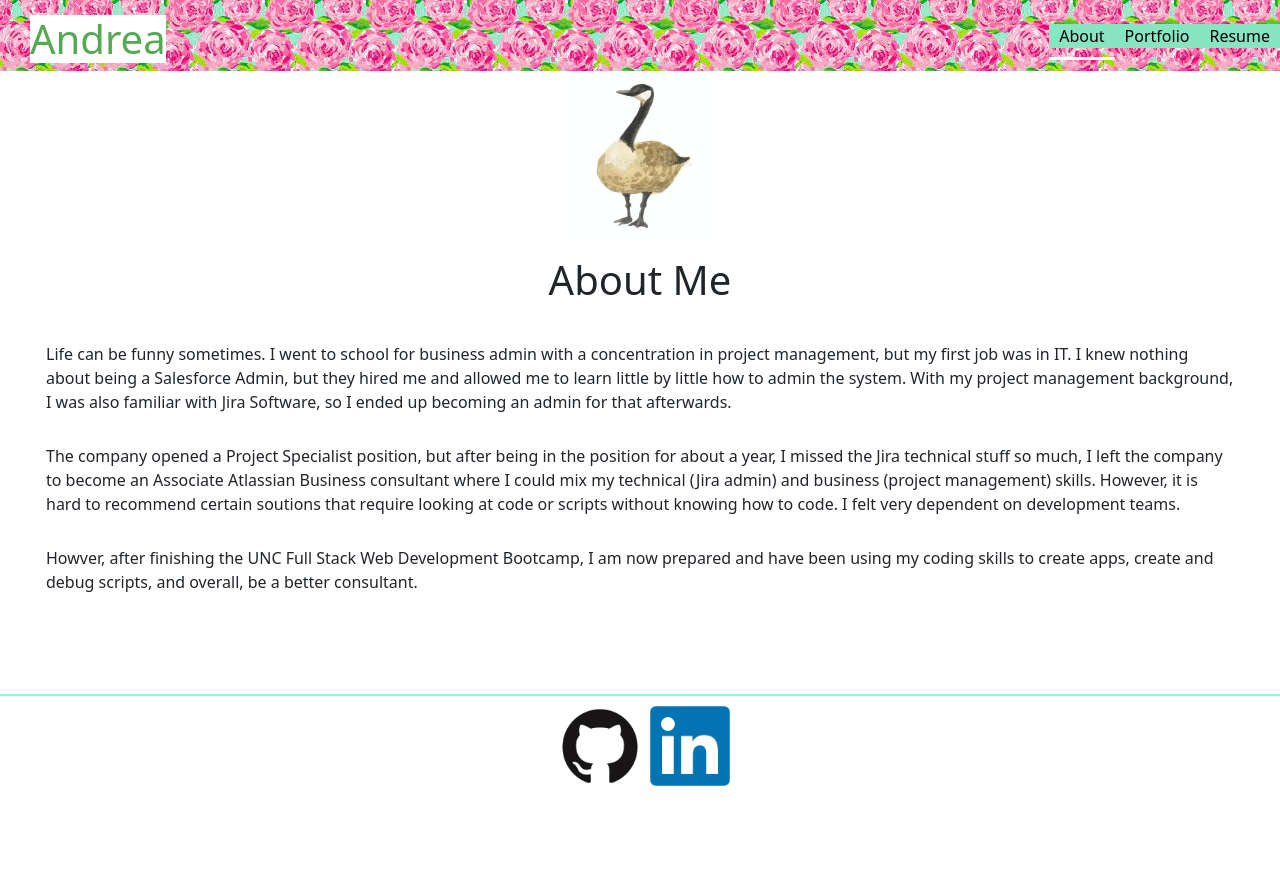
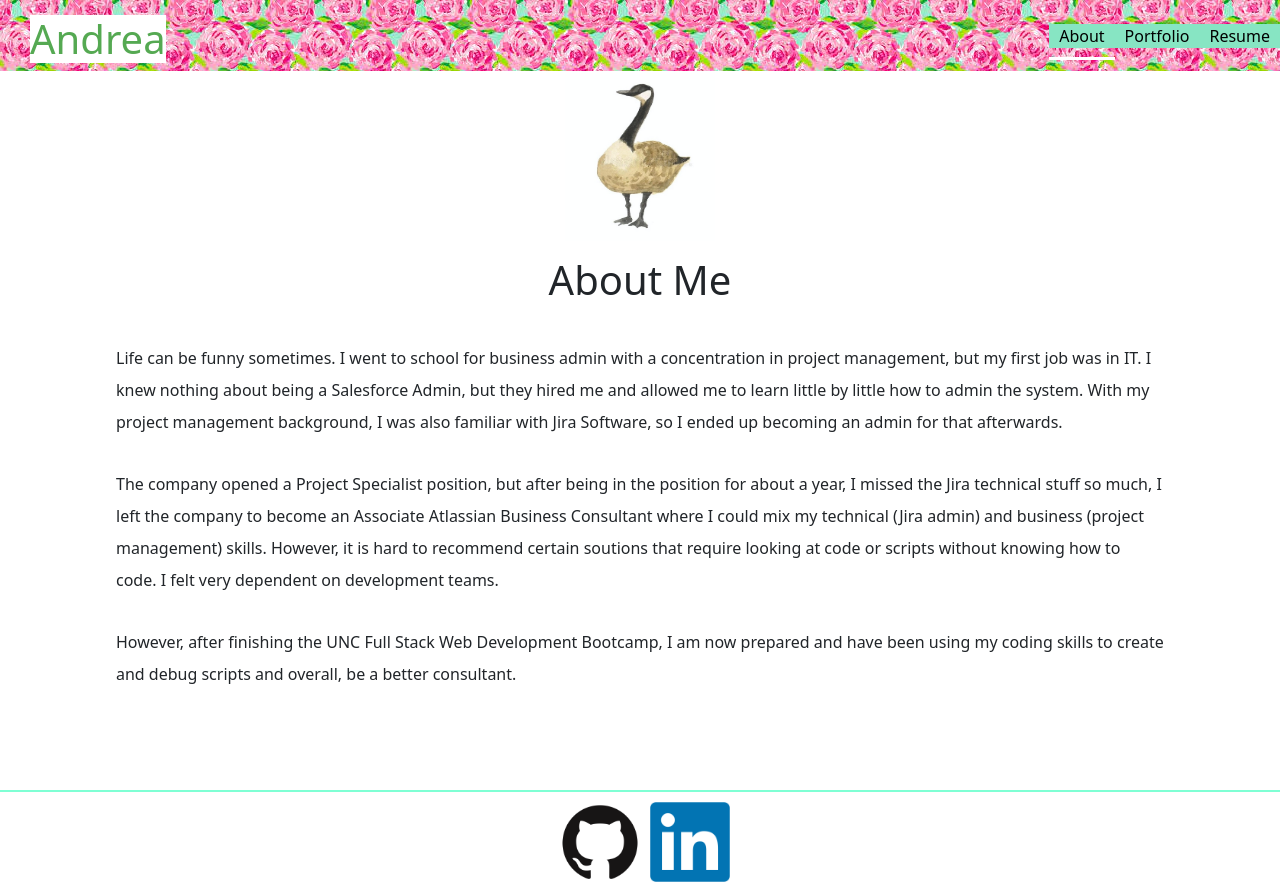
Before and after one commit to anicrob/anicrob-portfolio, a React (Vite) app: page / in a window 1280 px wide. Before the commit the page ends 800 px from the top, so only its background shows below. Built offline with nearby package versions, Linux system fonts and the light colour scheme.

Commit message:
updated about page spelling error

```diff
--- a/src/pages/About.jsx
+++ b/src/pages/About.jsx
@@ -4,9 +4,10 @@
 
 const style = {
   paragraphs: {
-    marginLeft: 30,
-    marginRight: 30,
+    marginLeft: 100,
+    marginRight: 100,
     marginTop: 30,
+    lineHeight: 2
   },
   heading: {
     marginTop: 15,
@@ -44,15 +45,15 @@
         <p style={style.paragraphs}>
           The company opened a Project Specialist position, but after being in the position for about a year, I
           missed the Jira technical stuff so much, I left
-          the company to become an Associate Atlassian Business consultant where I
+          the company to become an Associate Atlassian Business Consultant where I
           could mix my technical (Jira admin) and business (project management) skills. However, it is hard to
           recommend certain soutions that require looking at code or scripts
           without knowing how to code. I felt very dependent on development teams.
         </p>
         <p style={style.paragraphs}>
-          Howver, after finishing the UNC Full Stack Web Development Bootcamp, I am now
-          prepared and have been using my coding skills to create apps, create and debug
-          scripts, and overall, be a better consultant.
+          However, after finishing the UNC Full Stack Web Development Bootcamp, I am now
+          prepared and have been using my coding skills to create and debug
+          scripts and overall, be a better consultant.
         </p>
       </div>
       <Footer />
```
